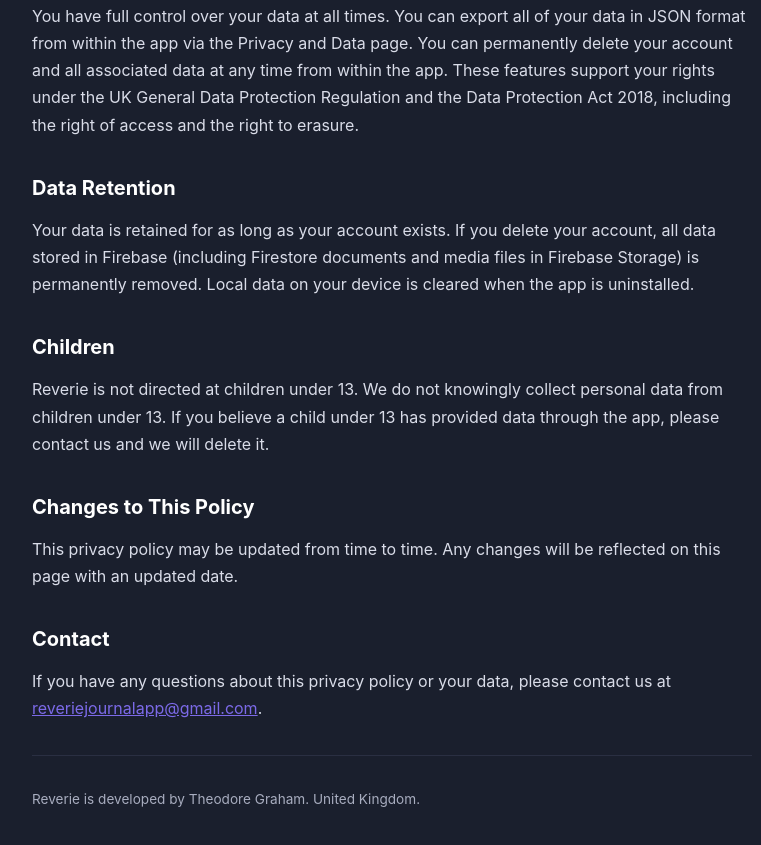
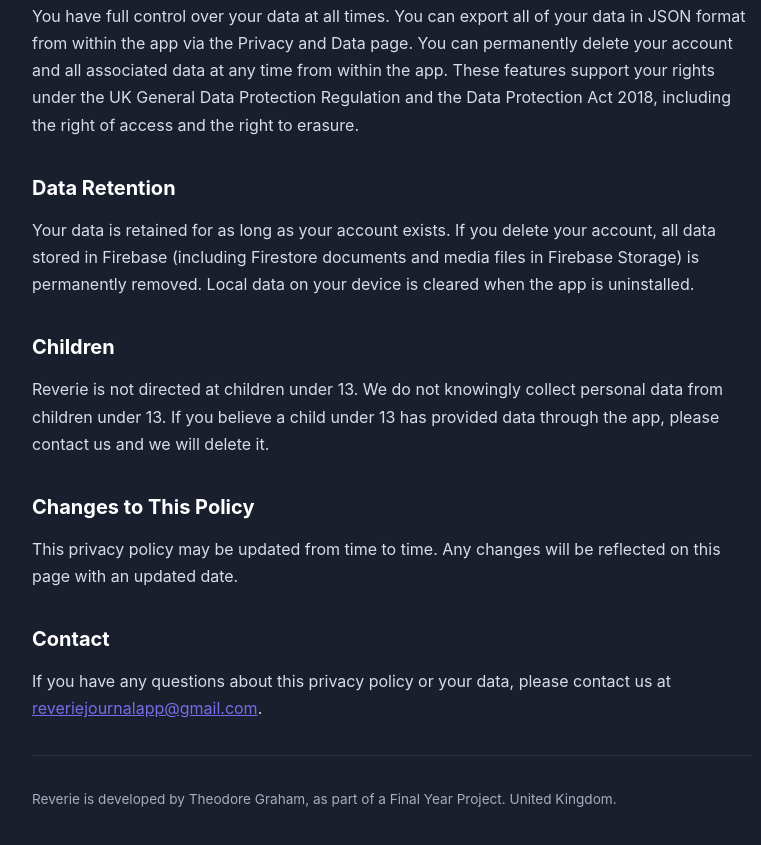
Before and after one commit to TheoGraham05/reverie-privacy, a plain HTML site: page index.html in a window 1280 px wide. Shown: the part 1264-2109 px from the top of the page, without its empty margins (248-1009 px from the left). Drawn offline with Linux system fonts and the light colour scheme.

Commit message:
Update developer attribution in privacy policy

```diff
--- a/index.html
+++ b/index.html
@@ -92,7 +92,7 @@
         <p>If you have any questions about this privacy policy or your data, please contact us at <a href="mailto:reveriejournalapp@gmail.com">reveriejournalapp@gmail.com</a>.</p>
 
         <hr class="divider">
-        <p style="font-size: 0.85rem; color: #A8ADBF;">Reverie is developed by Theodore Graham. United Kingdom.</p>
+        <p style="font-size: 0.85rem; color: #A8ADBF;">Reverie is developed by Theodore Graham, as part of a Final Year Project. United Kingdom.</p>
     </div>
 </body>
 </html>
```
